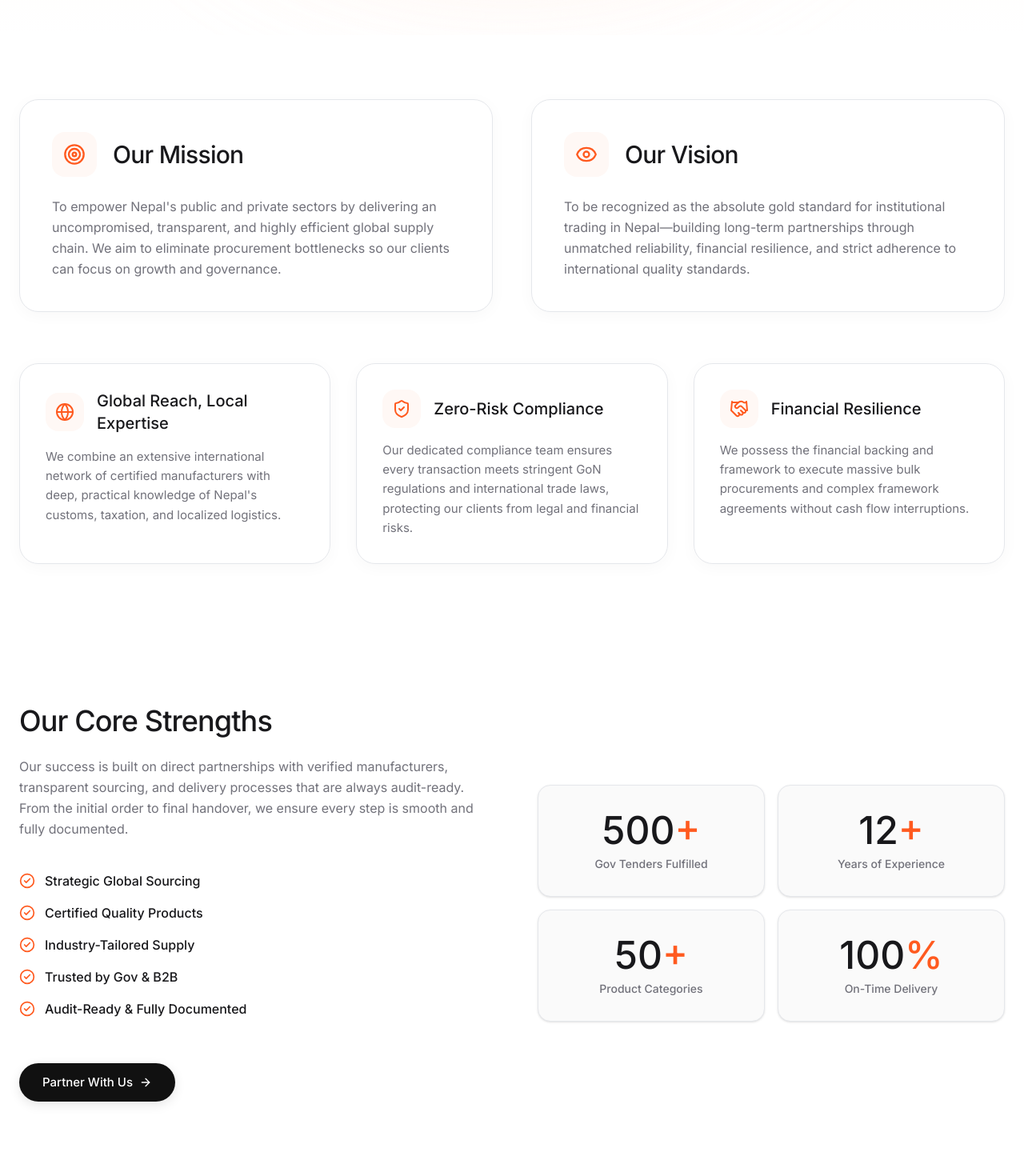
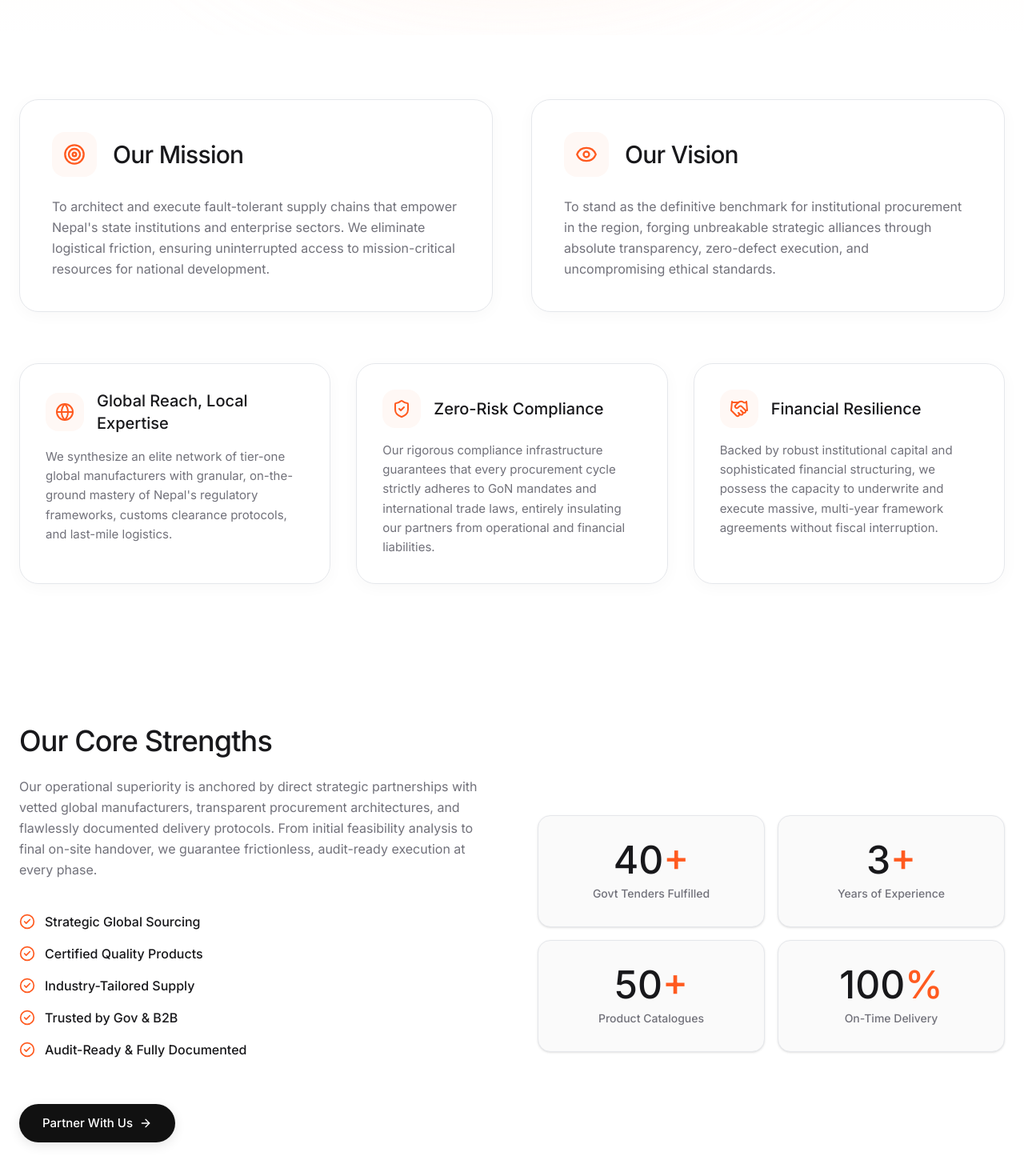
Before and after one commit to rajanthakulla/siddhi-binayak, a Next.js app: page /why-us in a window 1280 px wide. Shown: the part 562-2032 px from the top of the page at 80% size. Built offline with nearby package versions, Linux system fonts and the light colour scheme.

Commit message:
Update stats and rephrase Core Strengths intro in Why Us page

```diff
--- a/src/app/why-us/page.tsx
+++ b/src/app/why-us/page.tsx
@@ -51,7 +51,7 @@ export default function WhyUsPage() {
                   <h3 className="font-sans font-medium text-3xl text-text-primary tracking-tight">Our Mission</h3>
                 </div>
                 <p className="font-sans text-[16px] text-text-secondary leading-relaxed">
-                  To empower Nepal&apos;s public and private sectors by delivering an uncompromised, transparent, and highly efficient global supply chain. We aim to eliminate procurement bottlenecks so our clients can focus on growth and governance.
+                  To architect and execute fault-tolerant supply chains that empower Nepal&apos;s state institutions and enterprise sectors. We eliminate logistical friction, ensuring uninterrupted access to mission-critical resources for national development.
                 </p>
               </div>
             </ScrollReveal>
@@ -65,7 +65,7 @@ export default function WhyUsPage() {
                   <h3 className="font-sans font-medium text-3xl text-text-primary tracking-tight">Our Vision</h3>
                 </div>
                 <p className="font-sans text-[16px] text-text-secondary leading-relaxed">
-                  To be recognized as the absolute gold standard for institutional trading in Nepal—building long-term partnerships through unmatched reliability, financial resilience, and strict adherence to international quality standards.
+                  To stand as the definitive benchmark for institutional procurement in the region, forging unbreakable strategic alliances through absolute transparency, zero-defect execution, and uncompromising ethical standards.
                 </p>
               </div>
             </ScrollReveal>
@@ -82,7 +82,7 @@ export default function WhyUsPage() {
                   <h3 className="font-sans font-medium text-xl text-text-primary">Global Reach, Local Expertise</h3>
                 </div>
                 <p className="font-sans text-text-secondary leading-relaxed text-[15px]">
-                  We combine an extensive international network of certified manufacturers with deep, practical knowledge of Nepal&apos;s customs, taxation, and localized logistics.
+                  We synthesize an elite network of tier-one global manufacturers with granular, on-the-ground mastery of Nepal&apos;s regulatory frameworks, customs clearance protocols, and last-mile logistics.
                 </p>
               </div>
             </ScrollReveal>
@@ -96,7 +96,7 @@ export default function WhyUsPage() {
                   <h3 className="font-sans font-medium text-xl text-text-primary">Zero-Risk Compliance</h3>
                 </div>
                 <p className="font-sans text-text-secondary leading-relaxed text-[15px]">
-                  Our dedicated compliance team ensures every transaction meets stringent GoN regulations and international trade laws, protecting our clients from legal and financial risks.
+                  Our rigorous compliance infrastructure guarantees that every procurement cycle strictly adheres to GoN mandates and international trade laws, entirely insulating our partners from operational and financial liabilities.
                 </p>
               </div>
             </ScrollReveal>
@@ -110,7 +110,7 @@ export default function WhyUsPage() {
                   <h3 className="font-sans font-medium text-xl text-text-primary">Financial Resilience</h3>
                 </div>
                 <p className="font-sans text-text-secondary leading-relaxed text-[15px]">
-                  We possess the financial backing and framework to execute massive bulk procurements and complex framework agreements without cash flow interruptions.
+                  Backed by robust institutional capital and sophisticated financial structuring, we possess the capacity to underwrite and execute massive, multi-year framework agreements without fiscal interruption.
                 </p>
               </div>
             </ScrollReveal>
@@ -127,7 +127,7 @@ export default function WhyUsPage() {
                 Our Core Strengths
               </h2>
               <p className="font-sans text-[16px] text-text-secondary leading-relaxed">
-                Our success is built on direct partnerships with verified manufacturers, transparent sourcing, and delivery processes that are always audit-ready. From the initial order to final handover, we ensure every step is smooth and fully documented.
+                Our operational superiority is anchored by direct strategic partnerships with vetted global manufacturers, transparent procurement architectures, and flawlessly documented delivery protocols. From initial feasibility analysis to final on-site handover, we guarantee frictionless, audit-ready execution at every phase.
               </p>
               <ul className="flex flex-col gap-4 mt-4">
                 {[
@@ -154,9 +154,9 @@ export default function WhyUsPage() {
 
           <div className="grid grid-cols-2 gap-4">
             {[
-              { val: "500+", label: "Gov Tenders Fulfilled" },
-              { val: "12+", label: "Years of Experience" },
-              { val: "50+", label: "Product Categories" },
+              { val: "40+", label: "Govt Tenders Fulfilled" },
+              { val: "3+", label: "Years of Experience" },
+              { val: "50+", label: "Product Catalogues" },
               { val: "100%", label: "On-Time Delivery" }
             ].map((stat, i) => (
               <ScrollReveal key={i} delay={0.1 * i}>
```
